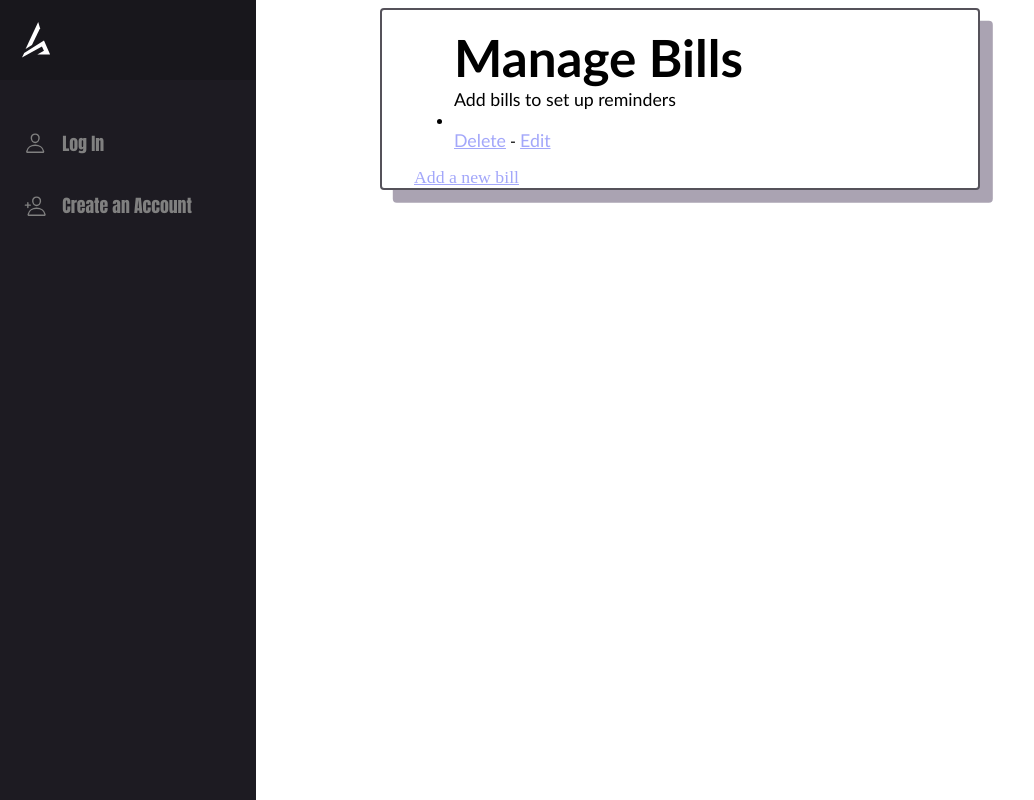
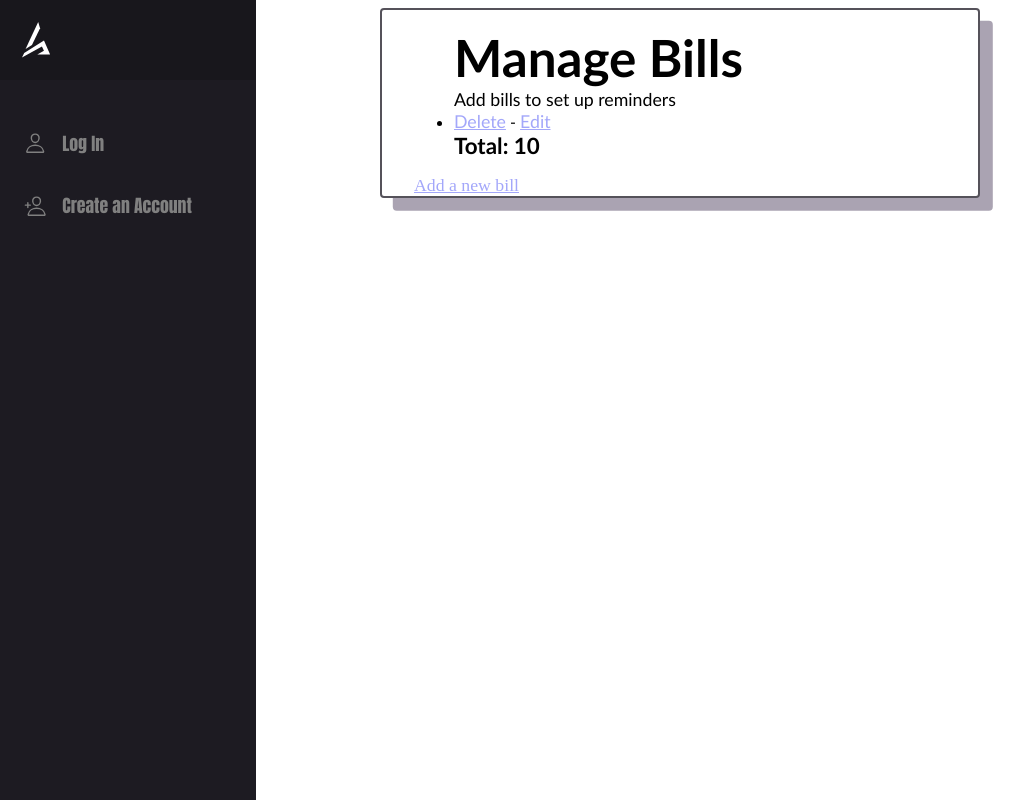
Before and after one commit to niiadjei7/FinancialFellow, a Django app: template tracker/templates/tracker/bill_list.html in a window 1280 px wide. Shown: the whole page, without its empty margins (0-1034 px from the left). Run offline with Django 3.2, Linux system fonts and the light colour scheme; the template is opened without the code that fills it: most values are stand-ins (such as "Sample title", 1, 10 or a date in 2020).

Commit message:
Edits applied to bill_list.html

```diff
--- a/tracker/templates/tracker/bill_list.html
+++ b/tracker/templates/tracker/bill_list.html
@@ -15,11 +15,13 @@
                         <p>{{ bill.name }} - ${{ bill.amount }} - {{bill.due_day}}nd</p>
                     {%elif bill.due_day == 1 %}
                         <p>{{ bill.name }} - ${{ bill.amount }} - {{bill.due_day}}st</p>
-                    {% endif %}<br>
+                    {% endif %}
                 <a href="{% url 'delete_bill' bill.id %}">Delete</a>
-                - <a href="{% url 'edit_bill' bill.id %}">Edit</a>
+                - <a href="{% url 'edit_bill' bill.id %}">Edit</a><br>
             </li>
         {% endfor %}
+
+        <h6>Total: {{total}}</h6>
     </ul>
     <a href="{% url 'add_bill' %}">Add a new bill</a><br>
 {% endblock %}
--- a/tracker/views.py
+++ b/tracker/views.py
@@ -210,7 +210,10 @@ def delete_expense(request, budget_id, expense_id):
 @login_required
 def bill_list(request):
     bills = Bill.objects.filter(user=request.user).exclude(user=None)
-    return render(request, 'tracker/bill_list.html', {'bills': bills})
+    total = 0
+    for bill in bills:
+        total += round(bill.amount,2)
+    return render(request, 'tracker/bill_list.html', {'bills': bills, 'total': total})
 
 @login_required
 def add_bill(request):
```
